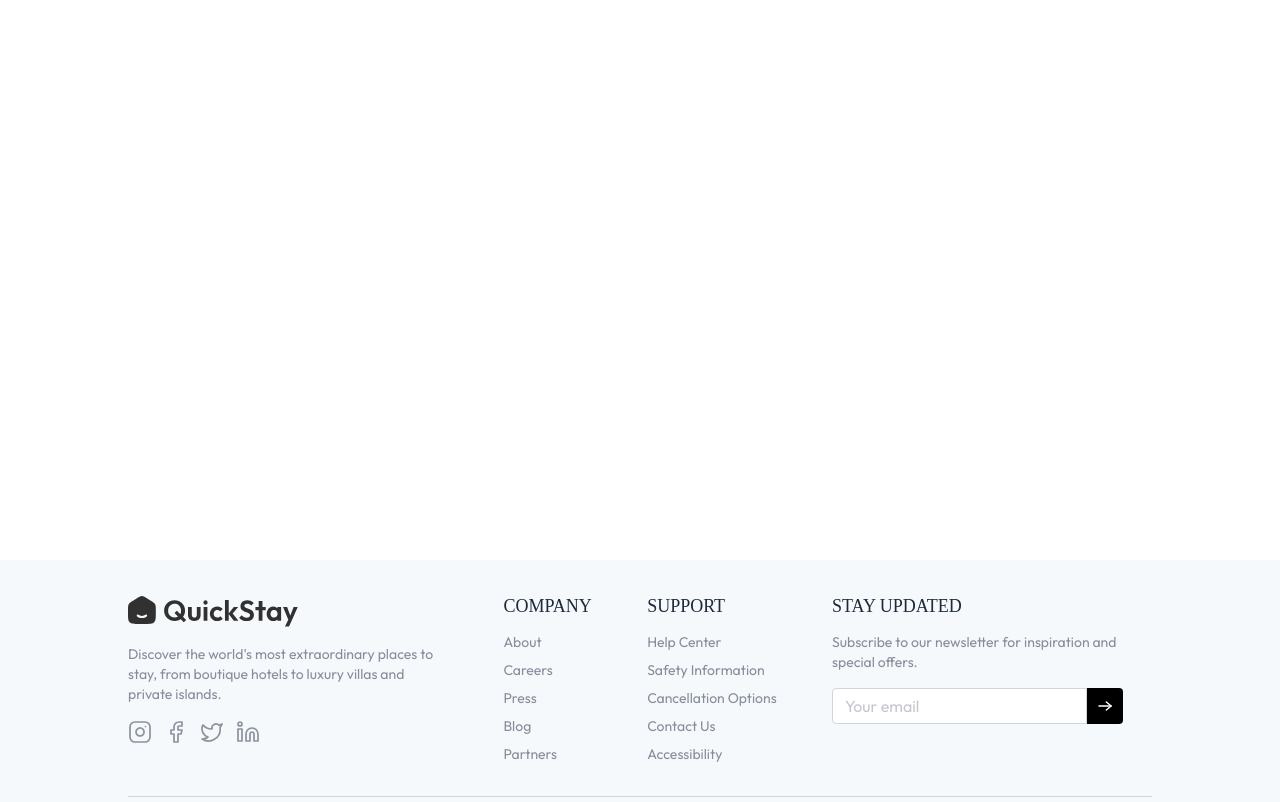
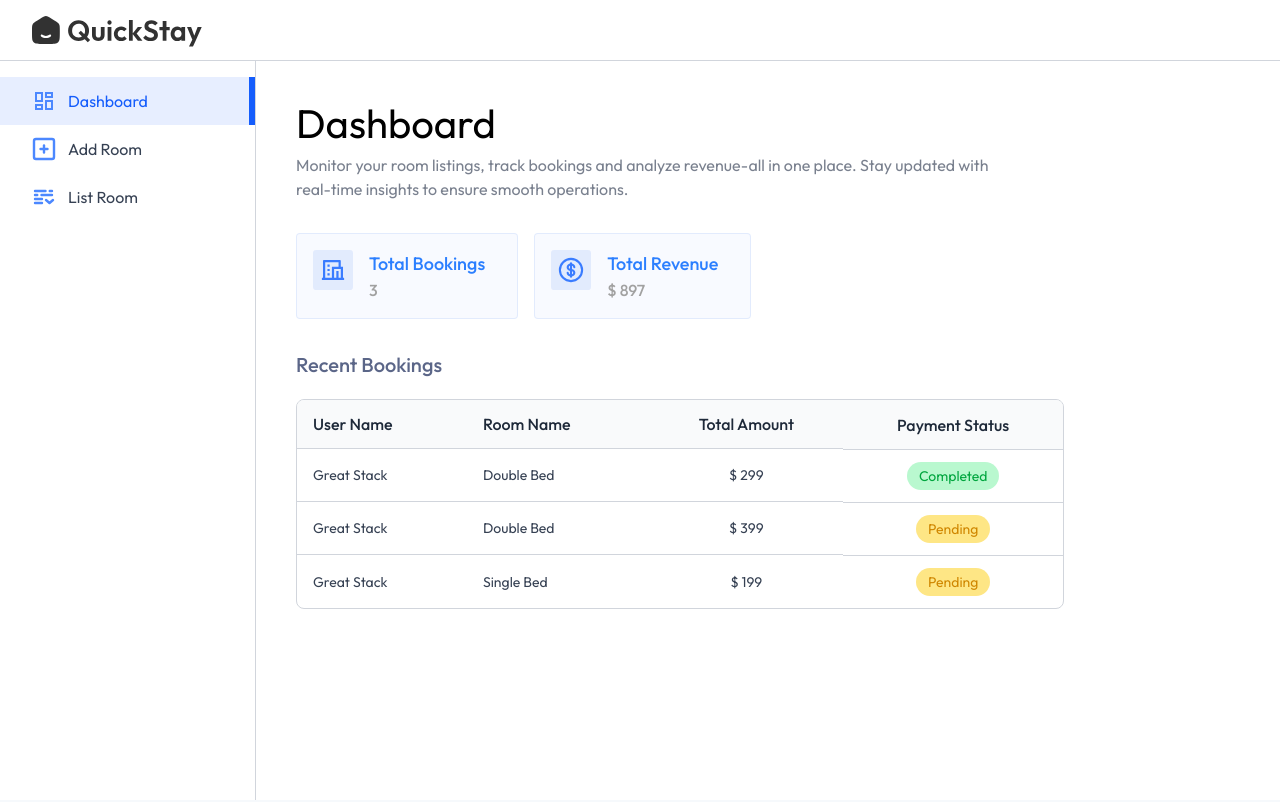
Before and after one commit to GizyM/hotel-booking, a React (Vite) app: page /owner in a window 1280 px wide. Shown: the top 802 px of the page. Built offline with nearby package versions, Linux system fonts and the light colour scheme; no server answers; a web font is replaced by a local one.

Commit message:
initialized git repository

```diff
--- a/src/App.jsx
+++ b/src/App.jsx
@@ -6,7 +6,10 @@ import Footer from './components/Footer';
 import AllRooms from './pages/AllRooms';
 import RoomDetails from './pages/RoomDetails';
 import MyBookings from './pages/MyBookings';
-import HotelReg from './components/HotelReg';
+import Layout from './pages/hotelOwner/Layout';
+import Dashboard from './pages/hotelOwner/Dashboard';
+import AddRoom from './pages/hotelOwner/AddRoom';
+import ListRoom from './pages/hotelOwner/ListRoom';
 
 const App = () => {
 
@@ -22,6 +25,11 @@ const App = () => {
           <Route path='/rooms' element={<AllRooms />} />
           <Route path='/rooms/:id' element={<RoomDetails />} />
           <Route path='/my-bookings' element={<MyBookings />} />
+          <Route path='/owner' element={<Layout />}>
+            <Route index element={<Dashboard />} />
+            <Route path="add-room" element={<AddRoom />} />
+            <Route path="list-room" element={<ListRoom />} />
+          </Route>
         </Routes>
       </div>
       <Footer />
--- /dev/null
+++ b/src/components/hotelOwner/Navbar.jsx
@@ -0,0 +1,20 @@
+import React from 'react';
+import { Link } from 'react-router-dom';
+import { assets } from '../../assets/assets';
+import { UserButton } from '@clerk/clerk-react';
+
+const Navbar = () => {
+    return (
+        <div className='flex items-center justify-between px-4 md:px-8
+        border-b border-gray-300 py-3 bg-white transition--all
+        duration-300'>
+            <Link to='/'>
+            <img src={assets.logo} alt="logo" className='h-9 invert
+            opacity-80' />
+            </Link>
+            <UserButton />
+        </div>
+    )
+}
+
+export default Navbar
--- /dev/null
+++ b/src/components/hotelOwner/Sidebar.jsx
@@ -0,0 +1,27 @@
+import React from 'react'
+import { assets } from '../../assets/assets'
+import { NavLink } from 'react-router-dom'
+
+const Sidebar = () => {
+
+    const sidebarLinks = [
+        { name: "Dashboard", path: "/owner", icon: assets.dashboardIcon },
+        { name: "Add Room", path: "/owner/add-room", icon: assets.addIcon },
+        { name: "List Room", path: "/owner/list-room", icon: assets.listIcon },
+    ]
+
+  return (
+    <div className='md:w-64 w-16 border-r h-full text-base border-gray-300 pt-4
+    flex flex-col transition-all duration-300'>
+      {sidebarLinks.map((item, index) => (
+        <NavLink to={item.path} key={index} end='/owner' className={({isActive}) =>`flex items-center py-3 px-4 md:px-8 gap-3 ${isActive ? "border-r-4 md:border-r-[6px] bg-blue-600/10 border-blue-600 text-blue-600" :
+            "hover:bg-gray-100/90 border-white text-gray-700"}`}>
+                <img src={item.icon} alt={item.name} className='min-h-6 min-w-6' />
+                <p className='md:block hidden text-center'>{item.name}</p>
+        </NavLink>
+      ))}
+    </div>
+  )
+}
+
+export default Sidebar
--- a/src/pages/hotelOwner/AddRoom.jsx
+++ b/src/pages/hotelOwner/AddRoom.jsx
@@ -0,0 +1,28 @@
+import React, { useState } from 'react'
+
+const AddRoom = () => {
+
+    const [images, setImages] = useState({
+        1: null,
+        2: null,
+        3: null,
+        4: null
+    })
+    const [inputs, setInputs] = useState({
+        roomType: '',
+        pricePerNight: 0,
+        amenities: {
+            'Free Wi-Fi': false,
+            'Air Conditioning': false,
+            'Flat-screen TV': false,
+        }
+    })
+
+  return (
+    <div>
+
+    </div>
+  )
+}
+
+export default AddRoom
--- a/src/pages/hotelOwner/Dashboard.jsx
+++ b/src/pages/hotelOwner/Dashboard.jsx
@@ -0,0 +1,92 @@
+import React, { useState } from 'react'
+import Title from '../../components/Title'
+import { assets, dashboardDummyData } from '../../assets/assets'
+
+const Dashboard = () => {
+
+    const [dashboardData, setDashboardData] = useState(dashboardDummyData);
+
+  return (
+    <div>
+      <Title align='left' font='outfit' title='Dashboard' subTitle='Monitor your
+      room listings, track bookings and analyze revenue-all in one place. Stay
+      updated with real-time insights to ensure smooth operations.' />
+
+      <div className='flex gap-4 my-8'>
+        {/* ---- ---Total Bookings-- */}
+        <div className='bg-primary/3 border border-primary/10 rounded flex p-4
+        pr-8'>
+            <img src={assets.totalBookingIcon} alt="" className='max-sm:hidden
+            h-10' />
+            <div className='flex flex-col sm:ml-4 font-medium'>
+                <p className='text-blue-500 text-lg'>Total Bookings</p>
+                <p className='text-neutral-400 text-base'>{dashboardData.totalBookings}</p>
+            </div>
+        </div>
+        {/* ---- ---Total Revenue-- */}
+        <div className='bg-primary/3 border border-primary/10 rounded flex p-4
+        pr-8'>
+            <img src={assets.totalRevenueIcon} alt="" className='max-sm:hidden
+            h-10' />
+            <div className='flex flex-col sm:ml-4 font-medium'>
+                <p className='text-blue-500 text-lg'>Total Revenue</p>
+                <p className='text-neutral-400 text-base'>$ {dashboardData.totalRevenue}</p>
+            </div>
+        </div>
+      </div>
+
+      {/* ------- Recent Bookings ------- */}
+      <h2 className='text-xl text-blue-950/70 font-medium mb-5'>Recent Bookings</h2>
+
+      <div className='w-full max-w-3xl text-left border border-gray-300
+      rounded-lg max-h-80 overflow-y-scroll'>
+
+        <table className='w-full'>
+            <thead className='bg-gray-50'>
+                <tr>
+                    <th className='py-3 px-4 text-gray-800 font-medium'>User Name</th>
+                    <th className='py-3 px-4 text-gray-800 font-medium
+                    max-sm:hidden'>Room Name</th>
+                    <th className='py-3 px-4 text-gray-800 font-medium
+                    text-center'>Total Amount</th>
+                    <th className='py-3 px-4 text-gray-800 font-medium
+                    text-center'>Payment Status</th>
+                </tr>
+            </thead>
+
+            <tbody className='text-sm'>
+                {dashboardData.bookings.map((item, index) => (
+                    <tr key={index}>
+                        <td className='py-3 px-4 text-gray-700 border-t border-gray-300'>
+                            {item.user.username}
+                        </td>
+
+                        <td className='py-3 px-4 text-gray-700 border-t border-gray-300
+                        max-sm:hidden'>
+                            {item.room.roomType}
+                        </td>
+
+                        <td className='py-3 px-4 text-gray-700 border-t border-gray-300
+                        text-center'>
+                            $ {item.totalPrice}
+                        </td>
+
+                        <td className='py-3 px-4 border-t border-gray-300 flex'>
+                            <button className={`py-1 px-3 rounded-full mx-auto ${item.isPaid ? 'bg-green-200 text-green-600' :
+                                'bg-amber-200 text-yellow-600'}`}>
+                                {item.isPaid ? 'Completed' : 'Pending'}
+                            </button>
+                        </td>
+                    </tr>
+                ))}
+            </tbody>
+
+
+        </table>
+
+      </div>
+    </div>
+  )
+}
+
+export default Dashboard
--- a/src/pages/hotelOwner/Layout.jsx
+++ b/src/pages/hotelOwner/Layout.jsx
@@ -0,0 +1,20 @@
+import React from 'react'
+import Navbar from '../../components/hotelOwner/Navbar'
+import Sidebar from '../../components/hotelOwner/Sidebar'
+import { Outlet } from 'react-router-dom'
+
+const Layout = () => {
+  return (
+    <div className='flex flex-col h-screen'>
+      <Navbar />
+      <div className='flex h-full'>
+        <Sidebar />
+        <div className='flex-1 p-4 pt-10 md:px-10 h-full'>
+            <Outlet />
+        </div>
+      </div>
+    </div>
+  )
+}
+
+export default Layout
--- /dev/null
+++ b/src/pages/hotelOwner/ListRoom.jsx
@@ -0,0 +1,11 @@
+import React from 'react'
+
+const ListRoom = () => {
+  return (
+    <div>
+
+    </div>
+  )
+}
+
+export default ListRoom
```
